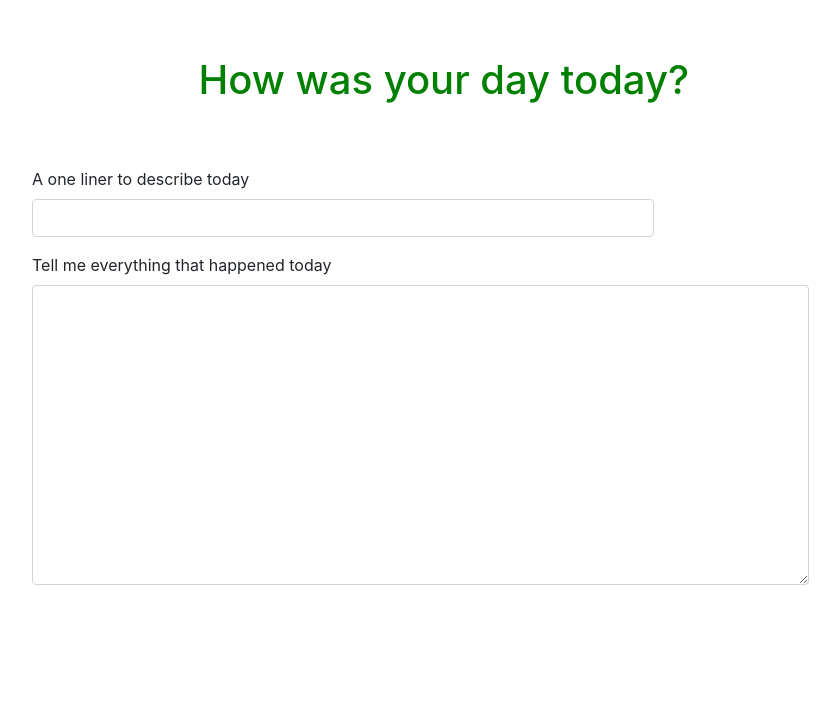
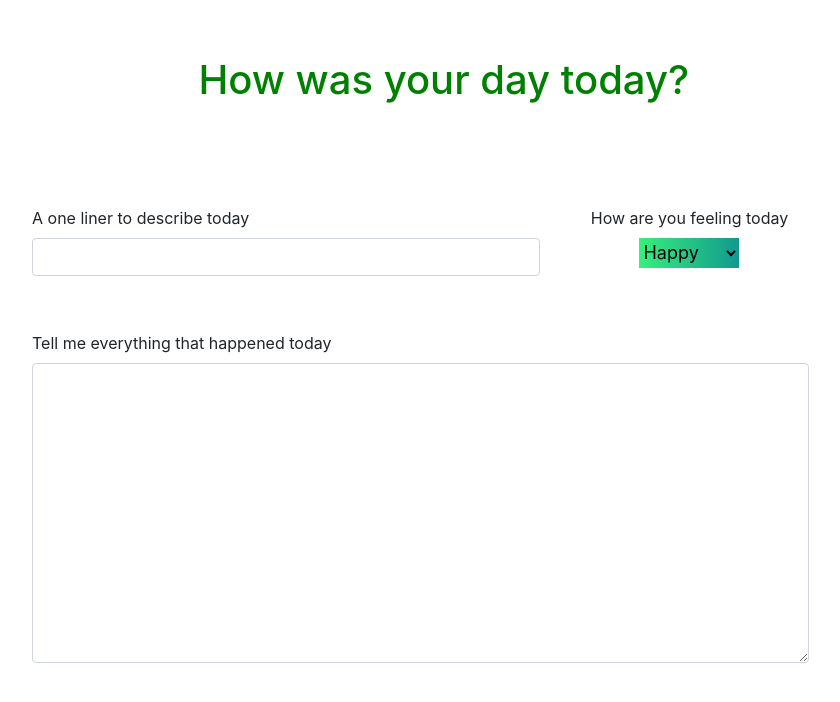
Before and after one commit to aman-singh09/Personal-Diary, a Django app: page /new/ in a window 1280 px wide. Shown: the part 56-758 px from the top of the page, without its empty margins (164-1004 px from the left). Run offline with Django 3.2, Linux system fonts and the light colour scheme; some libraries are stand-ins or nearby versions.

Commit message:
added dropdown for mood in new page

```diff
--- a/Personal_Diary/templates/new-entry.html
+++ b/Personal_Diary/templates/new-entry.html
@@ -17,8 +17,36 @@ Write your thoughts
 		width:70%;
 	}
 	.title{
-		width:80%;
+		padding-top:5%;
+		padding-bottom: 5%;
 	}
+	.mood{
+		text-align:center;
+		width:max-content;]
+	}
+	select{
+		background: #11998e;
+		background: -webkit-linear-gradient(to right, #38ef7d, #11998e);
+		background: linear-gradient(to right, #38ef7d, #11998e);
+		width: 100px;
+		height: 30px;
+		font-size: 18px;
+		border:none;
+	}
+	.happy{
+		background: #11998e;
+		background: -webkit-linear-gradient(to right, #38ef7d, #11998e);
+		background: linear-gradient(to right, #38ef7d, #11998e);
+		color:black;
+	}
+	.sad{
+		background: #3E5151;
+		background: -webkit-linear-gradient(to right, #DECBA4, #3E5151);
+		background: linear-gradient(to right, #DECBA4, #3E5151);
+		color:white;
+	}
+
+
 
 
 
@@ -36,9 +64,19 @@ Write your thoughts
 	</div>
 	<div class = "content">
 		<form>
-			<div class = "title form-group">
-				<label> A one liner to describe today </label>
-					<input class = "form-control" type="text" name="title" />
+			<div class = "title row">
+				<div class = "col-md-8 col-sm-8 form-group">
+					<label> A one liner to describe today </label>
+						<input class = "form-control" type="text" name="title" />
+				</div>
+				<div class = " col-md-4 col-sm-4 mood px-0">
+					<div><label>How are you feeling today</label></div>
+					<select name = "mood">
+						<option style = "background: #11998e;"
+						 class = "happy" value = "happy">Happy</option>
+						<option style = "background: #3E5151;" class = "sad" value = "sad">Sad</option>
+					</select>
+				</div>
 			</div>
 			<div class = "content-body form-group">
 				<label><div> Tell me everything that happened today </div></label>
@@ -47,4 +85,10 @@ Write your thoughts
 		</form>
 	</div>
 </div>
+<script type="text/javascript">
+	$("select").change(function(){
+    var color = $("option:selected", this).attr("class");
+    $("select").attr("class", color);
+});
+</script>
 {% endblock %}
```
